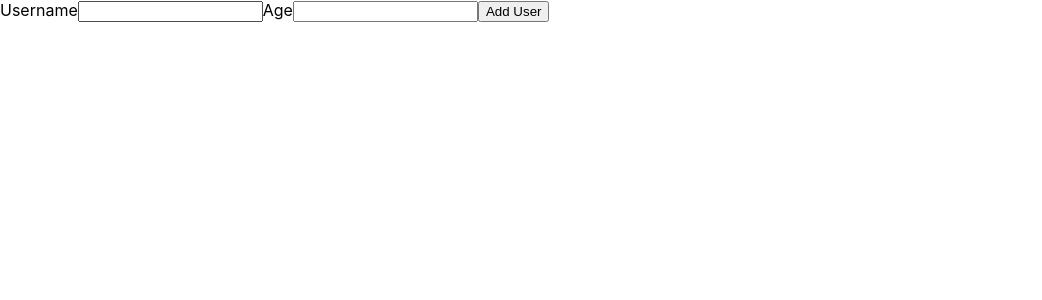
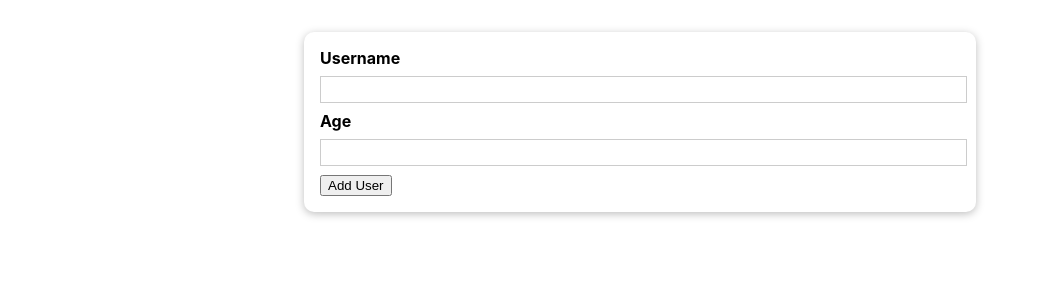
Before and after one commit to mdsabamoin/RevisionProjectSharpener, a React (Create React App) app: page / in a window 1280 px wide. Shown: the top 300 px of the page, without its empty margins (0-1042 px from the left). Built offline with nearby package versions, Linux system fonts and the light colour scheme.

Commit message:
wrapper component revision

```diff
--- /dev/null
+++ b/src/components/Users/AddUser.css
@@ -0,0 +1,26 @@
+.input {
+    margin: 2rem auto;
+    padding: 1rem;
+    width: 90%;
+    max-width: 40rem;
+  }
+
+  .input label {
+    display: block;
+    font-weight: bold;
+    margin-bottom: 0.5rem;
+  }
+
+  .input input {
+    font: inherit;
+    display: block;
+    width: 100%;
+    border: 1px solid #ccc;
+    padding: 0.15rem;
+    margin-bottom: 0.5rem;
+  }
+
+  .input input:focus {
+    outline: none;
+    border-color: #4f005f;
+  }
--- a/src/components/Users/AddUser.js
+++ b/src/components/Users/AddUser.js
@@ -1,19 +1,25 @@
+// Write your code at relevant places in the code below:
+
 import React from "react";
+import Card from  "./card.js";
+import "./AddUser.css";
+const AddUser = () => {
+  const addUserHandler = (event) => {
+    event.preventDefault();
+  };
 
-const AddUser = (props) =>{
-
-const addUserHandler = (event) =>{
-  event.preventDefault();
-}
-
-  return(<div>
-    <form submit={addUserHandler}>
+  return (
+    <Card className="input">
+    <form onSubmit={addUserHandler}>
       <label htmlFor="username">Username</label>
-      <input id="username"></input>
+      <input id="username" type="text" />
       <label htmlFor="age">Age</label>
-      <input id="age"></input>
+      <input id="age" type="number" />
       <button type="submit">Add User</button>
     </form>
-  </div>)
-}
+    </Card>
+
+  );
+};
+
 export default AddUser;
--- /dev/null
+++ b/src/components/Users/Card.css
@@ -0,0 +1,5 @@
+.card {
+    background: white;
+    box-shadow: 0 2px 8px rgba(0, 0, 0, 0.26);
+    border-radius: 10px;
+  }
--- /dev/null
+++ b/src/components/Users/card.js
@@ -0,0 +1,11 @@
+// Write your code below:
+import React from "react";
+import "./Card.css";
+const Card = (props) =>{
+  const classes = "card " + props.className;
+  return (
+    <div className={classes}>{props.children}</div>
+  )
+}
+
+export default Card;
```
